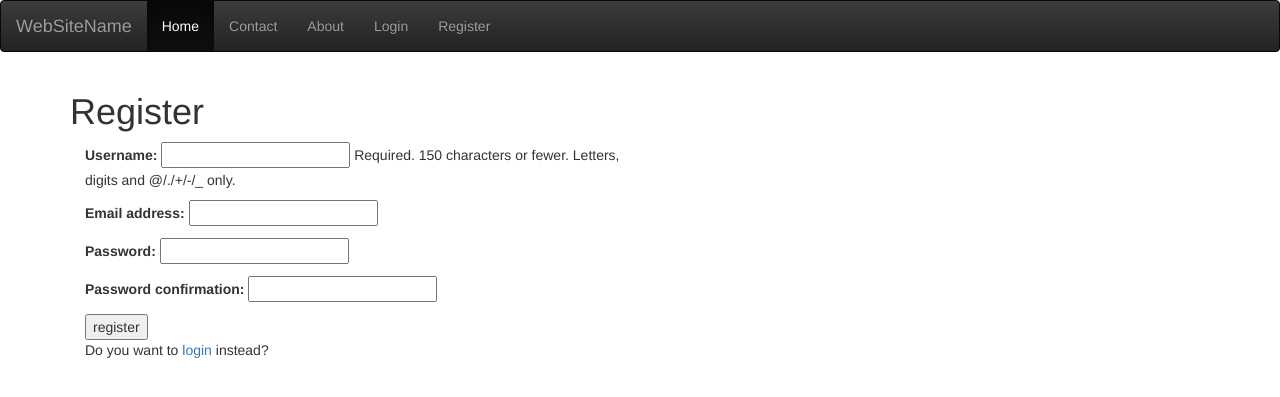
After one commit to SuveenVundavalli/try-django-1-11, a Django app: page /register/ in a window 1280 px wide. The commit adds this page. Shown: the top 397 px of the page. Run offline with Django 3.2, Linux system fonts and the light colour scheme; some libraries are stand-ins or nearby versions.

Commit message:
added user registration, login and logout

```diff
--- a/cfe/settings/base.py
+++ b/cfe/settings/base.py
@@ -56,6 +56,7 @@ MIDDLEWARE = [
 ROOT_URLCONF = 'cfe.urls'
 LOGIN_URL = '/login/'
 LOGIN_REDIRECT_URL = '/'
+LOGOUT_REDIRECT_URL = '/login/'
 
 TEMPLATES = [
     {
--- a/cfe/urls.py
+++ b/cfe/urls.py
@@ -16,9 +16,10 @@ Including another URLconf
 from django.conf.urls import url, include
 
 from django.contrib import admin
-from django.contrib.auth.views import LoginView
+from django.contrib.auth.views import LoginView, LogoutView
 from django.views.generic import TemplateView
 from menus.views import HomeView
+from profiles.views import RegisterView
 from restaurants.views import (
     RestaurantListView,
     RestaurantDetailView,
@@ -30,6 +31,8 @@ urlpatterns = [
     url(r'^about/$', TemplateView.as_view(template_name='about.html'), name='about'),
     url(r'^contact/$', TemplateView.as_view(template_name='contact.html'), name='contact'),
     url(r'^login/$', LoginView.as_view(), name='login'),
+    url(r'^logout/$', LogoutView.as_view(), name='logout'),
+    url(r'^register/$', RegisterView.as_view(), name='register'),
     url(r'^restaurants/', include('restaurants.urls', namespace='restaurants')),
     url(r'^items/', include('menus.urls', namespace='menus')),
     url(r'^profile/', include('profiles.urls', namespace='profiles')),
--- /dev/null
+++ b/profiles/forms.py
@@ -0,0 +1,36 @@
+from django import forms
+
+from django.contrib.auth import get_user_model
+
+User = get_user_model()
+
+
+class RegisterForm(forms.ModelForm):
+    """A form for creating new users. Includes all the required
+    fields, plus a repeated password."""
+    password1 = forms.CharField(label='Password', widget=forms.PasswordInput)
+    password2 = forms.CharField(label='Password confirmation', widget=forms.PasswordInput)
+
+    class Meta:
+        model = User
+        fields = ('username', 'email',)
+
+    def clean_password2(self):
+        # Check that the two password entries match
+        password1 = self.cleaned_data.get("password1")
+        password2 = self.cleaned_data.get("password2")
+        if password1 and password2 and password1 != password2:
+            raise forms.ValidationError("Passwords don't match")
+        return password2
+
+    def save(self, commit=True):
+        # Save the provided password in hashed format
+        user = super(RegisterForm, self).save(commit=False)
+        user.set_password(self.cleaned_data["password1"])
+        user.is_active = False
+        # create a new user hash for activating email.
+
+        if commit:
+            user.save()
+            user.profile.send_activation_email()
+            return user
--- a/profiles/models.py
+++ b/profiles/models.py
@@ -22,7 +22,7 @@ class ProfileManager(models.Manager):
 class Profile(models.Model):
     user = models.OneToOneField(User)
     followers = models.ManyToManyField(User, related_name='is_following', blank=True)
-    # following = models.ManyToManyField(User, related_name='following', blank=True)
+    activation_key = models.CharField(max_length=120, blank=True, null=True)
     activated = models.BooleanField(default=False)
     timestamp = models.DateTimeField(auto_now_add=True)
     updated = models.DateTimeField(auto_now=True)
@@ -31,6 +31,9 @@ class Profile(models.Model):
 
     def __str__(self):
         return self.user.username
+
+    def send_activation_email(self): # celery to delay
+        pass
 
 
 def post_save_user_receiver(sender, instance, created, *args, **kwargs):
--- a/profiles/views.py
+++ b/profiles/views.py
@@ -1,14 +1,22 @@
 from .models import Profile
+from .forms import RegisterForm
 from django.contrib.auth import get_user_model
 from django.contrib.auth.mixins import LoginRequiredMixin
 from django.shortcuts import render, get_object_or_404, redirect
 from django.http import Http404
-from django.views.generic import DetailView, View
+from django.views.generic import CreateView, DetailView, View
 from restaurants.models import RestaurantLocation
 from menus.models import Item
 
 # Create your views here.
 User = get_user_model()
+
+
+class RegisterView(CreateView):
+    form_class = RegisterForm
+    template_name = 'registration/register.html'
+    success_url = '/'
+
 
 
 class ProfileFollowToggle(LoginRequiredMixin, View):
--- /dev/null
+++ b/templates/registration/register.html
@@ -0,0 +1,20 @@
+{% extends 'base.html' %}
+{% block title %} Register || {{ block.super }}{% endblock title %}
+
+{% block content %}
+
+    <h1>Register</h1>
+    <div class="col-sm-6 col-sm-offser-3">
+        <form method="post" action="{% url 'register' %}">
+            {% csrf_token %}
+            {{ form.as_p }}
+
+            <input type="submit" value="register"/>
+            <input type="hidden" name="next" value="{{ next }}"/>
+        </form>
+        <p>Do you want to <a href="{% url 'login' %}">login</a> instead?</p>
+
+
+    </div>
+
+{% endblock content %}
--- a/templates/snippets/nav.html
+++ b/templates/snippets/nav.html
@@ -12,6 +12,11 @@
                 <li><a href="{% url 'restaurants:create' %}">Create Restaurant</a></li>
                 <li><a href="{% url 'menus:list' %}">Menus</a></li>
                 <li><a href="{% url 'menus:create' %}">Create Menu</a></li>
+                <li><a href="{% url 'logout' %}">Logout</a></li>
+
+            {% else %}
+                <li><a href="{% url 'login' %}">Login</a></li>
+                <li><a href="{% url 'register' %}">Register</a></li>
             {% endif %}
         </ul>
     </div>
```
Also changed, not shown: db.sqlite3. Lines whose indentation alone changed are shown as unchanged.
